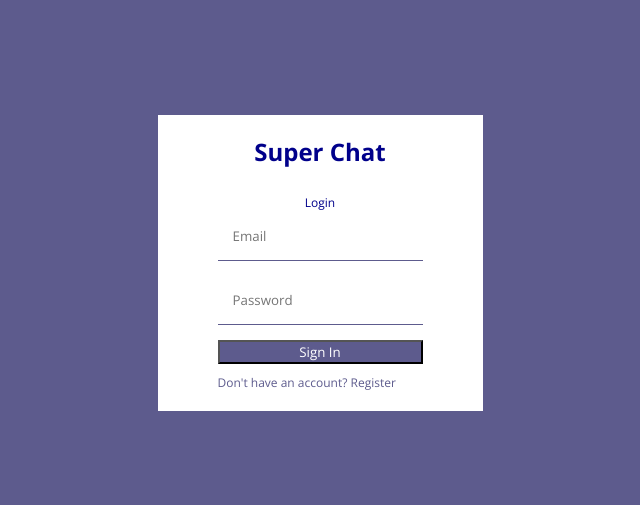
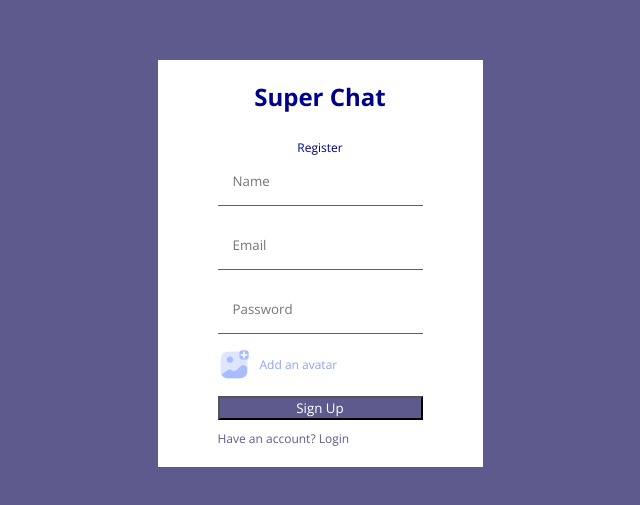
Before and after one commit to KingAJ19/Chat-App, a React (Create React App) app: page / in a window 1280 px wide. Shown: the part 137-642 px from the top of the page, without its empty margins (320-960 px from the left). Built offline with nearby package versions, Linux system fonts and the light colour scheme.

Commit message:
comments

```diff
--- a/src/App.js
+++ b/src/App.js
@@ -5,8 +5,8 @@ import './style.css'
 
 function App() {
   return (
-    // <Register />
-    <Login />
+    <Register />
+    // <Login />
   );
 }
 
```
